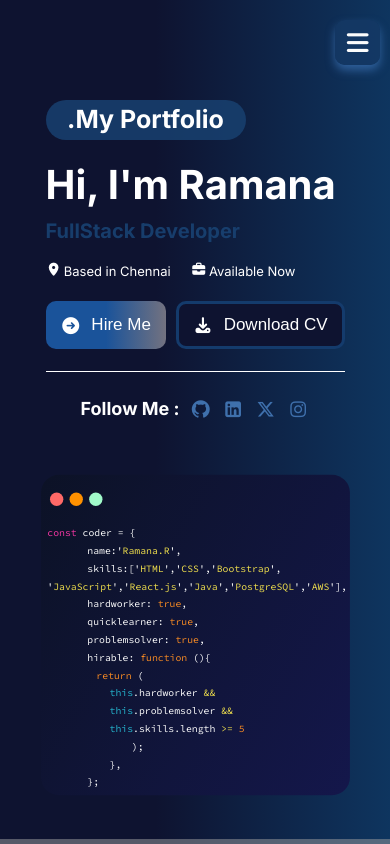
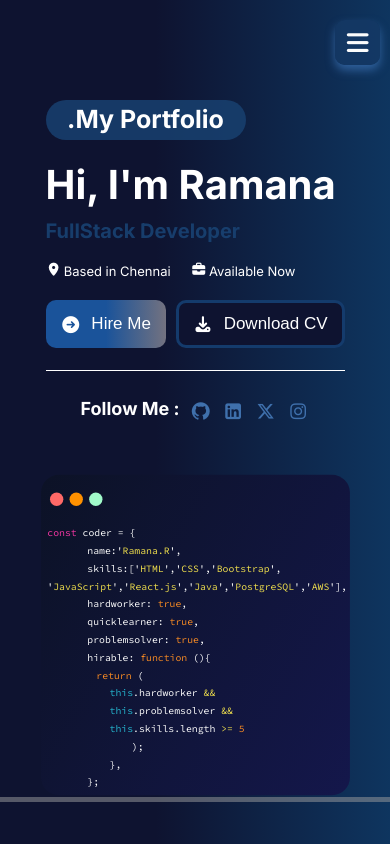
Before and after one commit to ramana-codes25/Portfolio, a plain HTML site: page index.html in a window 390 px wide. Shown: the top 844 px of the page. Drawn offline with Linux system fonts and the light colour scheme; a web font is replaced by a local one.

Commit message:
add some elements

```diff
--- a/index.css
+++ b/index.css
@@ -232,6 +232,7 @@ nav input{
     align-items: center;
     gap: 10px;
 }
+
 .btn button:hover {
     /* transform: scale(1.1); */
     transition: all 1s;
@@ -246,6 +247,7 @@ nav input{
     background: rgb(14, 19, 48);
     border: 3px solid rgb(20, 59, 108);
     color: rgb(20, 59, 108);
+    text-decoration: none;
 }
 
 .homeright{
@@ -310,7 +312,7 @@ nav input{
     width: 635px;
     height: 425px;
     /* background-color: rgb(71, 43, 2); */
-    padding:35px 0 0 120px;
+    padding:35px 0 0 110px;
     display: flex;
     flex-direction: column;
     /* justify-content: center;  */
@@ -1976,7 +1978,7 @@ nav{
 
 @media screen and (max-width:600px) {
         .page1{
-            height: 100vh;
+            height: 95vh;
             align-items: start;
         }
         .portfolio{
@@ -2243,10 +2245,10 @@ nav{
     }
     .year1{
         padding-left: 39px;
-        margin-top: -23px;
+        margin-top: -30px;
     }
     .year2{
-        margin-top: 230px;
+        margin-top: 220px;
     }
     .content1{
         margin-top: -70px;
--- a/index.html
+++ b/index.html
@@ -9,9 +9,10 @@
     <link rel="stylesheet" href="https://cdnjs.cloudflare.com/ajax/libs/font-awesome/7.0.1/css/all.min.css"
         integrity="sha512-2SwdPD6INVrV/lHTZbO2nodKhrnDdJK9/kg2XD1r9uGqPo1cUbujc+IYdlYdEErWNu69gVcYgdxlmVmzTWnetw=="
         crossorigin="anonymous" referrerpolicy="no-referrer" />
+    <link rel="icon" href="pf.png">
 </head>
 
-<body id="exit">
+<body>
 
     <script href="./script.js">
 
@@ -72,7 +73,7 @@
                     </button>
                     <button>
                         <i class="fa-solid fa-download"></i>
-                        <p href="https://drive.google.com/file/d/1bHySVNR-lS4Z0oLFCOofToQ5LkWOc_Wk/view?usp=drivesdk">Download CV</p>
+                        <p>Download CV</p>
                     </button>
                 </div>
                 <div class="line">
@@ -80,10 +81,14 @@
                 </div>
                 <div class="icon">
                     <h3>Follow Me :</h3>
-                    <i href="https://github.com/ramana-codes25" class="fa-brands fa-github"></i>
-                    <i href="https://www.linkedin.com/in/ramana-ravichandran-784b23369" class="fa-brands fa-square-linkedin"></i>
-                    <i class="fa-brands fa-x-twitter"></i>
-                    <i class="fa-brands fa-instagram"></i>
+                    <a href="https://github.com/ramana-codes25"><i class="fa-brands fa-github"></i></a>
+                    <a href="https://www.linkedin.com/in/ramana-ravichandran-784b23369"><i
+                            class="fa-brands fa-square-linkedin"></i></a>
+                    <a href="">
+                        <i class="fa-brands fa-x-twitter"></i></a>
+                    <a href="https://www.instagram.com/ryan_x.in?igsh=MXYxejBuZDV4cnMxZw==">
+                        <i class="fa-brands fa-instagram"></i></a>
+
                 </div>
             </div>
 
@@ -124,6 +129,7 @@
                         <p>);</p>
                         <p>},</p>
                         <p>};</p>
+
                     </div>
                 </div>
             </div>
```
Also changed, not shown: pf.png (added).
